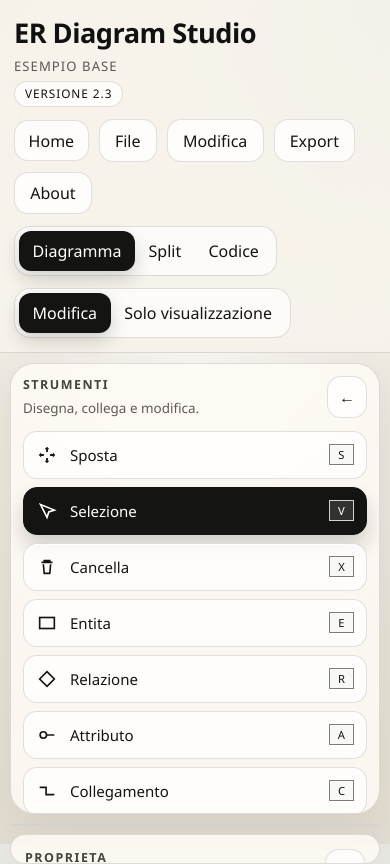
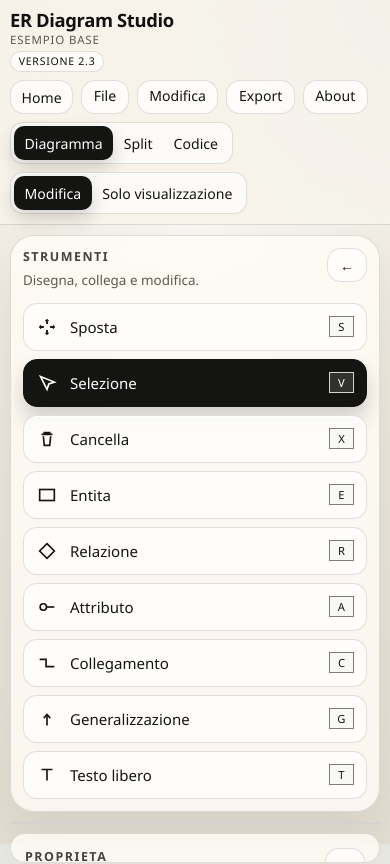
Before and after one commit to SignorTynam/ER-Studio, a React (Vite) app: page / in a window 390 px wide. Built offline with nearby package versions, Linux system fonts and the light colour scheme; the HTML template or start-up script is replaced by a standard one.

Commit message:
feat: refine app header layout for improved responsiveness and visual consistency

```diff
--- a/src/index.css
+++ b/src/index.css
@@ -578,13 +578,13 @@ button:disabled {
 
 .app-header {
   display: grid;
-  grid-template-columns: minmax(220px, 340px) 1fr auto;
+  grid-template-columns: minmax(180px, 280px) 1fr auto;
   grid-template-areas: "title nav switches";
   position: relative;
   z-index: 20;
-  gap: 18px;
-  align-items: center;
-  padding: 16px 20px;
+  gap: 12px;
+  align-items: center;
+  padding: 10px 16px;
   background: rgba(248, 245, 237, 0.84);
   border-bottom: 1px solid var(--studio-line);
   backdrop-filter: blur(18px);
@@ -592,34 +592,39 @@ button:disabled {
 
 .app-title-block {
   grid-area: title;
+  display: flex;
+  flex-direction: column;
+  gap: 2px;
   min-width: 0;
 }
 
 .app-title-block h1 {
-  margin: 0 0 6px;
-  font-size: 1.7rem;
+  margin: 0;
+  font-size: 1.15rem;
   font-weight: 650;
+  line-height: 1.15;
   letter-spacing: -0.02em;
 }
 
 .app-eyebrow,
 .app-subtitle {
-  font-size: 0.82rem;
+  font-size: 0.72rem;
   color: #595953;
   text-transform: uppercase;
-  letter-spacing: 0.08em;
+  letter-spacing: 0.07em;
 }
 
 .app-version-pill {
-  margin-top: 6px;
+  margin-top: 1px;
   display: inline-flex;
   align-items: center;
-  padding: 0.26rem 0.62rem;
+  width: fit-content;
+  padding: 0.16rem 0.48rem;
   border: 1px solid var(--studio-line);
   border-radius: 999px;
   background: rgba(255, 255, 255, 0.78);
-  font-size: 0.74rem;
-  letter-spacing: 0.08em;
+  font-size: 0.66rem;
+  letter-spacing: 0.07em;
   text-transform: uppercase;
 }
 
@@ -642,8 +647,9 @@ button:disabled {
 .panel-toggle,
 .action-grid button,
 .code-mode-guide-toggle {
-  padding: 0.55rem 0.85rem;
-  min-height: 40px;
+  padding: 0.38rem 0.66rem;
+  min-height: 34px;
+  font-size: 0.88rem;
 }
 
 .header-button:hover:not(:disabled),
@@ -658,9 +664,9 @@ button:disabled {
 
 .mode-switch {
   display: inline-flex;
-  padding: 4px;
+  padding: 3px;
   border: 1px solid var(--studio-line);
-  border-radius: 16px;
+  border-radius: 13px;
   background: rgba(255, 255, 255, 0.62);
   box-shadow: inset 0 1px 0 rgba(255, 255, 255, 0.55);
 }
@@ -670,7 +676,7 @@ button:disabled {
   display: flex;
   align-items: center;
   justify-content: flex-end;
-  gap: 12px;
+  gap: 8px;
   flex-wrap: wrap;
   min-width: 0;
 }
@@ -678,7 +684,7 @@ button:disabled {
 .mode-button {
   border: 0;
   background: transparent;
-  border-radius: 12px;
+  border-radius: 10px;
 }
 
 .mode-button.active {
@@ -691,19 +697,19 @@ button:disabled {
   grid-area: nav;
   display: flex;
   align-items: center;
-  gap: 10px;
+  gap: 8px;
   flex-wrap: wrap;
   min-width: 0;
 }
 
 @media (max-width: 1380px) {
   .app-header {
-    grid-template-columns: minmax(220px, 340px) minmax(0, 1fr);
+    grid-template-columns: minmax(180px, 280px) minmax(0, 1fr);
     grid-template-areas:
       "title switches"
       "nav nav";
     align-items: start;
-    row-gap: 12px;
+    row-gap: 8px;
   }
 
   .header-nav {
@@ -725,8 +731,9 @@ button:disabled {
   border-radius: 14px;
   background: rgba(255, 255, 255, 0.78);
   color: var(--studio-ink);
-  min-height: 40px;
-  padding: 0.58rem 0.95rem;
+  min-height: 34px;
+  padding: 0.38rem 0.72rem;
+  font-size: 0.88rem;
   cursor: pointer;
   user-select: none;
 }
@@ -1862,7 +1869,8 @@ button:disabled {
       "title"
       "nav"
       "switches";
-    padding: 14px;
+    gap: 8px;
+    padding: 10px;
   }
 
   .header-nav {
```
